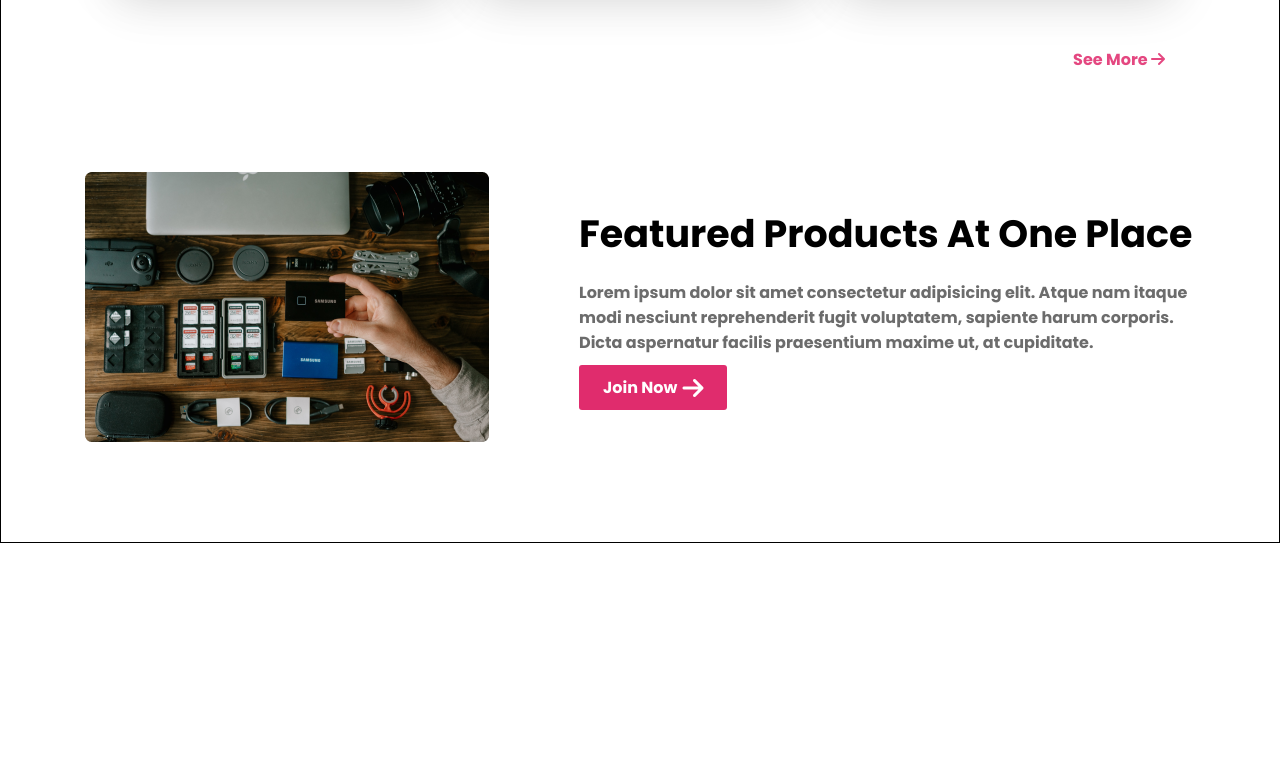
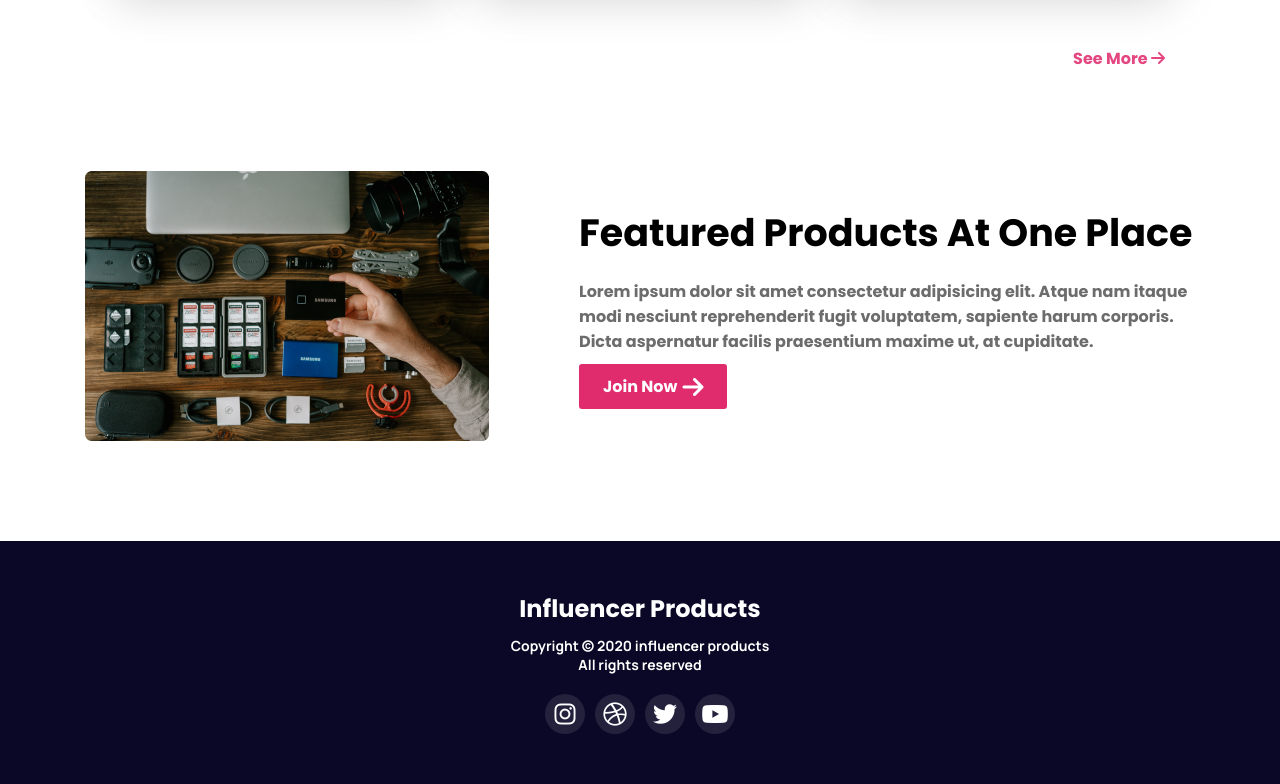
Before and after one commit to niloy143/Influencerra, a plain HTML site: page index.html in a window 1280 px wide. Shown: the part 2545-3329 px from the top of the page. Before the commit the page ends 3088 px from the top, so only its background shows below. Drawn offline with Linux system fonts and the light colour scheme.

Commit message:
not responsive

```diff
--- a/index.html
+++ b/index.html
@@ -11,8 +11,10 @@
 </head>
 <body>
     <!-- ==================== Header Start ======================== -->
+
+
     <header>
-        <nav>
+        <nav class="pc-view">
             <h2>Influencer Products</h2>
             <ul>
                 <li>Home</li>
@@ -22,6 +24,11 @@
                 <li><i class="fa-solid fa-magnifying-glass"></i></li>
                 <li><i class="fa-solid fa-cart-shopping"></i></li>
             </ul>
+        </nav>
+        <nav class="mobile-view">
+            <i class="fa-solid fa-bars"></i>
+            <h2>Influencer Products</h2>
+            <i class="fa-solid fa-cart-shopping"></i>
         </nav>
         <div class="header-body">
             <div class="words">
@@ -247,9 +254,20 @@
 
 <!-- Feature Section End  -->
 
-
     </main>
 
+    <footer>
+
+        <h2>Influencer Products</h2>
+        <p>Copyright © 2020 influencer products <br> All rights reserved</p>
+        <div class="social">
+            <i class="fa-brands fa-instagram"></i>
+            <i class="fa-brands fa-dribbble"></i>
+            <i class="fa-brands fa-twitter"></i>
+            <i class="fa-brands fa-youtube"></i>
+        </div>
+
+    </footer>
 
 </body>
 </html>
--- a/stylesheets/mediaquery.css
+++ b/stylesheets/mediaquery.css
@@ -1,3 +1,18 @@
 @media screen and (max-width: 500px) {
-
+    .pc-view {
+        display: none;
+    }
+    .mobile-view {
+        display: flex;
+    }
+    header {
+        padding-left: 10px;
+        padding-right: 10px;
+    }
+    .header-body {
+        flex-direction: column-reverse;
+    }
+    .logos {
+        flex-wrap: wrap;
+    }
 }
--- a/stylesheets/style.css
+++ b/stylesheets/style.css
@@ -13,9 +13,15 @@
 body {
     background-color: #fff;
     font-family: 'Poppins', sans-serif;
+}
+
+header, main {
     max-width: 1440px;
     margin: 0 auto;
-    border: 1px solid black;
+}
+
+button {
+    cursor: pointer;
 }
 
 /* ========================== Header Part Started ========================== */
@@ -85,6 +91,17 @@ nav i {
 button i {
     font-size: 24px;
 }
+
+
+/* =============== Mobile View =============== */
+
+.mobile-view {
+    display: none;
+}
+
+
+/* =============== Mobile View =============== */
+
 
 /* Header End  */
 
@@ -224,3 +241,37 @@ button i {
 }
 
 /* Feature Part Done  */
+
+footer {
+    background: #0A0826;
+    color: white;
+    display: flex;
+    flex-direction: column;
+    align-items: center;
+    gap: 10px;
+    padding: 50px 0;
+}
+
+footer p {
+    font-family: 'Manrope', sans-serif;
+    font-size: 14px;
+    text-align: center;
+}
+
+footer .social {
+    margin-top: 10px;
+    display: flex;
+    gap: 10px;
+}
+
+.social i {
+    font-size: 24px;
+    display: flex;
+    justify-content: center;
+    align-items: center;
+    height: 40px;
+    width: 40px;
+    background: rgba(255, 255, 255, 0.1);
+    border-radius: 50%;
+    cursor: pointer;
+}
```
